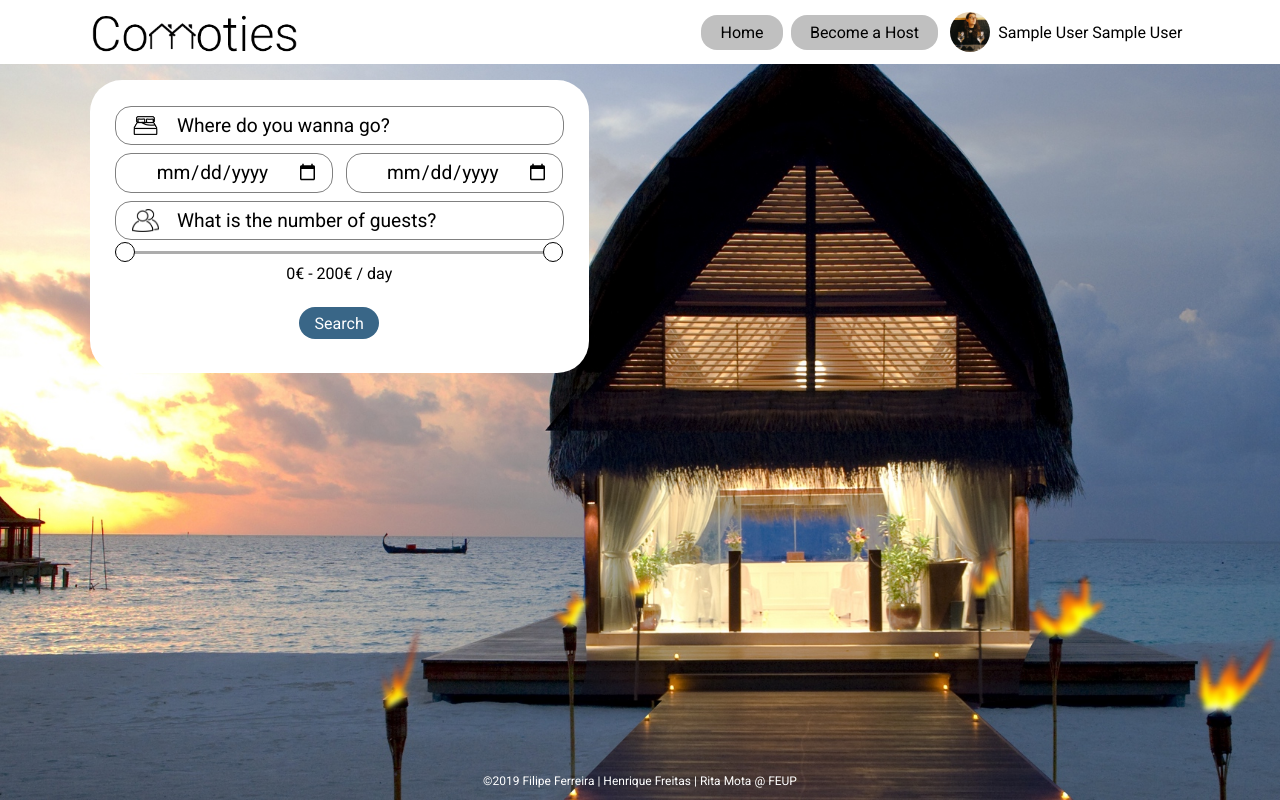
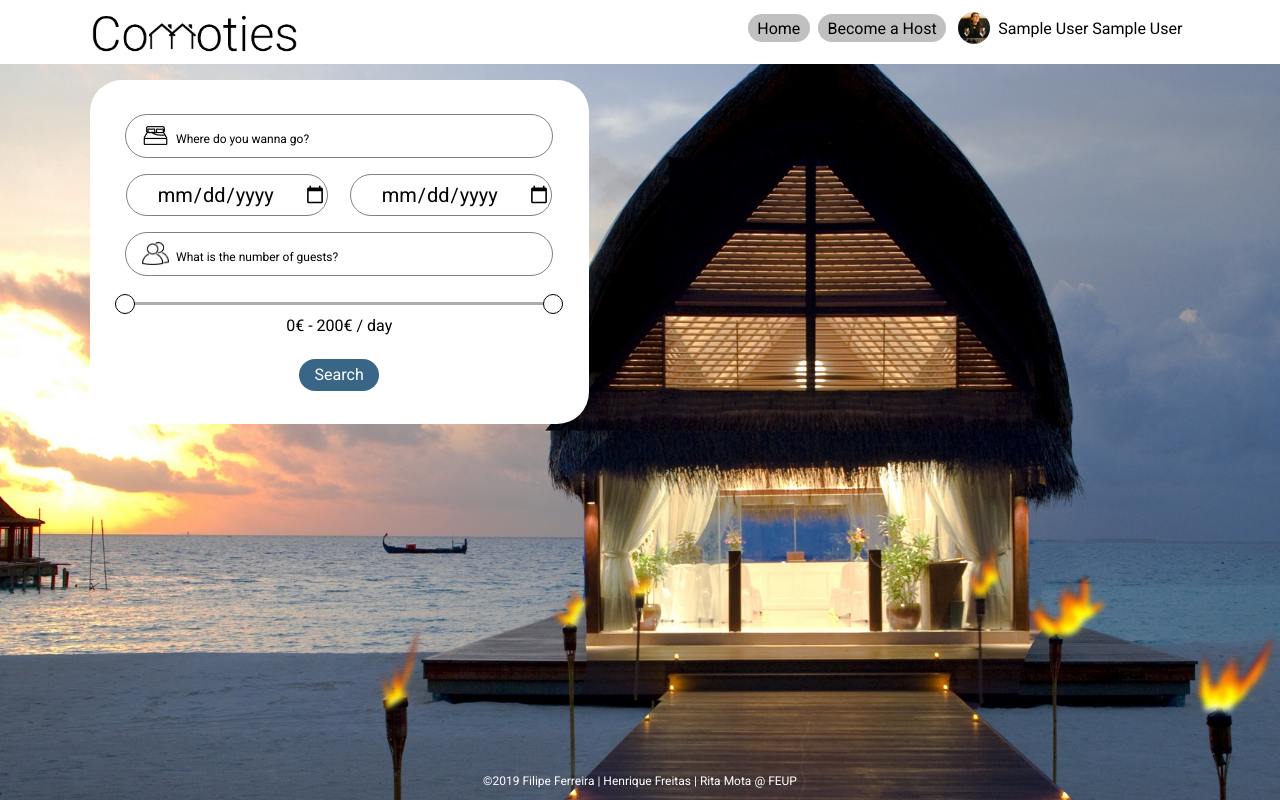
Before and after one commit to atomatir/ltw-feup-proj, a PHP site: page /pages/home-page.php in a window 1280 px wide. Run offline with PHP 8.4, Linux system fonts and the light colour scheme; the visitor is signed in with stand-in values (Sample User, id 1).

Commit message:
bela merda

```diff
--- a/css/style.css
+++ b/css/style.css
@@ -1,11 +1,39 @@
 * { font-family: 'Roboto';}
 a {text-decoration:none;}
 ul{list-style-type: none;}
-::placeholder{color: black; opacity: 1;}
+::placeholder{color: black; opacity: 1; font-size: 0.75rem;}
+textarea{padding: 1rem;}
 
 body {
     margin: 0;
 }
+
+/* General inputs */
+.input{
+    display:block;
+    text-align: center;
+    background-color: #FFFFFF ;
+    border-style: none;
+    border-radius: 5rem;
+    width: 25vw;
+    height: 5vh;
+    margin: 1vh auto;
+    -moz-appearance:textfield;
+}
+
+.submit_button{
+    border-style: none;
+    border-radius: 5rem;
+    color: white;
+    display: block;
+    font-size: 1rem;
+    height: 2em;
+    margin: 0 auto;
+    margin-top: 1rem;
+    margin-bottom: 1rem;
+    width: 5rem;
+}
+
 
 /* Top Bar */
 #top-bar {
@@ -27,7 +55,7 @@ body {
 .menu ul {
     text-align: center;
     display: flex;
-    height: 8vh;
+    height: 3.5rem;
     margin: auto 0;
     padding: 0;
     position: absolute;
@@ -50,9 +78,9 @@ body {
 
 .nav_button,
 .nav_signup{
-    border-radius: 2vh;
+    border-radius: 5rem;
     font-size: 1rem;
-    padding: 1vh 1.5vw;
+    padding: 0.3rem 0.6rem;
     margin: 0 0.5vh;
 
 }
@@ -62,39 +90,34 @@ body {
     color: #fff;
 }
 
-/* LOGGED IN PROFILE BUTTON */
 
+/* Logged in Button */
 #profile_button{
     align-content: center;
     background-color:transparent;
-    font-size: 1rem;
-    /* display: grid; */
-    /* grid-template-rows:2fr 1fr; */
-    /* grid-gap:0.5rem; */
-    margin: 1.5vh 0.5rem 0 0.5rem;
+    margin: 0.75rem 0.5rem 0;
 }
 
 .dropdown{
-    display:flex;
+    display:block;
     flex-direction: column;
 }
 
 .dropdown * {
-    margin-bottom: 0.5vh;
+    margin-bottom: 0.2rem;
 }
 
 .profile {
     align-items: center;
     color:black;
     display:flex;
-    height: 5vh;
+    height: 2rem;
     padding-bottom: 2vh;
 }
 
-
 #profile_img{
     border-radius: 50%;
-    height: 5vh;
+    height: 2rem;
     width:auto;
     margin-right: 0.5rem;
 }
@@ -144,42 +164,9 @@ body {
     cursor: pointer;
 }
 
-/* General inputs */
-.input{
-    justify-content: center;
-    background-color: #FFFFFF ;
-    border-style: none;
-    border-radius: 2vh;
-    width: 20vw;
-    height: 1.5vh;
-    margin: 0;
-    margin-bottom: 1vh;
-    padding: 1vw;
-    -moz-appearance:textfield;
-}
 
-.submit_button{
-    background-color: #F0653E;
-    border-style: none;
-    border-radius: 2rem;
-    color: white;
-    display: block;
-    font-size: 1rem;
-    height: 2em;
-    margin: 0 auto;
-    margin-top: 1rem;
-    margin-bottom: 1rem;
-    width: 5rem;
-}
 
-.submit_button:hover {
-    background-color: #C0C0C0;
-    color: black;
-    cursor: pointer;
-}
-
-/* Home Page Form*/
-
+/* Home Page */
 #outer-form {
     grid-area: content;
     background-image: url(../images/background-house2.jpg);
@@ -193,20 +180,20 @@ body {
 #search-form {
     background: white;
     border-radius: 2rem;
-    display: flex;
+    display: block;
     flex-direction: column;
     padding: 2vw;
     width: 35vw;
 }
 
-#city, #n-guests {
-    border: gray 0.05vw solid;
-    font-size: 1.2rem;
-    width: 32.9vw;
+#search-form .input {
+    border: gray 0.05rem solid;
+    font-size: 2.5vh;
 }
 
-#city {
-    background-image: url(../images/bed.jpg);
+#city, #n-guests{
+    text-align:left;
+    width: 33vw;
     background-size: 1.7rem;
     background-repeat: no-repeat;
     background-position-y: center;
@@ -214,30 +201,25 @@ body {
     text-indent: 3rem;
 }
 
+#city {
+    background-image: url(../images/bed.jpg);
+}
+
 #n-guests {
     background-image: url(../images/guests.png);
-    background-size: 1.7rem;
-    background-repeat: no-repeat;
-    background-position-y: center;
-    background-position-x: 1rem;
-    text-indent: 3rem;
 }
 
 #dates {display: flex;}
 
-#date-in, #date-out {
-    border: gray 0.05vw solid;
-    font-size: 1.2rem;
-    text-align: center;
+#date-in, #date-out{
+    width:15.5vw;
 }
-
-#date-in {margin-right: 01vw;}
 
 #price-range {
     display: flex;
     justify-content: center;
     flex-direction: column;
-    margin-bottom: 1vh;
+    margin: 3vh 0;
 }
 
 #range-slider {
--- a/templates/editprofile-form.php
+++ b/templates/editprofile-form.php
@@ -1,6 +1,6 @@
 <div id="editprof-page">
+    <h4>Edit Profile</h4>
     <div id="edit-user">
-        <h4>Edit Profile</h4>
         <form id="editprof-form" action="" method="">
             <input id="" type="text" name="firstName" placeholder="First name" class="input">
             <input id="" type="text" name="lastName" placeholder="Last Name" class="input">
@@ -8,8 +8,8 @@
             <input id="saveprof-button" type="submit" value="Save" class="submit_button">
         </form>
     </div>
+    <h4>Change Password</h4>
     <div id="change-pass">
-        <h4>Change Password</h4>
         <form id="changepass-form" action="" method="">
             <input name="password" type="password" placeholder="Password" class="input">
             <input name="confPassword" type="password" placeholder="Confirm password" class="input">
@@ -17,4 +17,4 @@
         </form>
     </div>
 </div>
-<footer id="black-footer">
+<footer>
--- a/templates/login-dropdown.php
+++ b/templates/login-dropdown.php
@@ -5,7 +5,7 @@
   </a>
 
   <div class="dropdown">
-    <a href="#" class="nav_button">Edit Profile</a>
+    <a href="../pages/editprofile-page.php" class="nav_button">Edit Profile</a>
    <a href="../database/action_logout.php" class="nav_button">Log Out</a>
 </div>
 </li>
```
Also changed, not shown: other parts of css/style.css (+19 -17 lines), templates/profile.php (+17 -0 lines).
